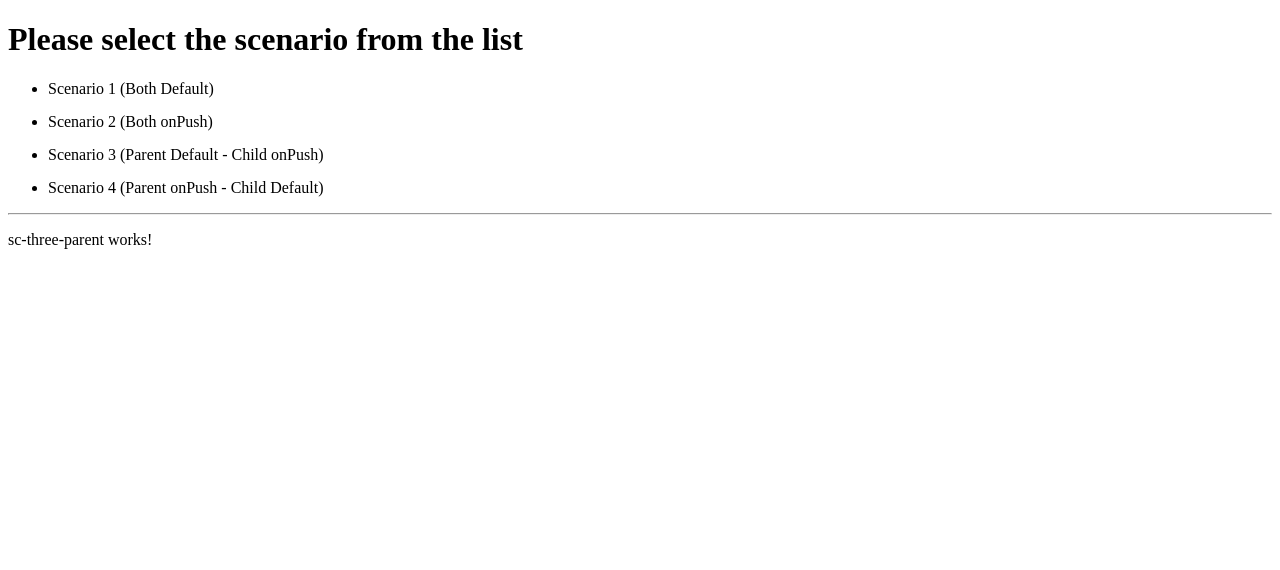
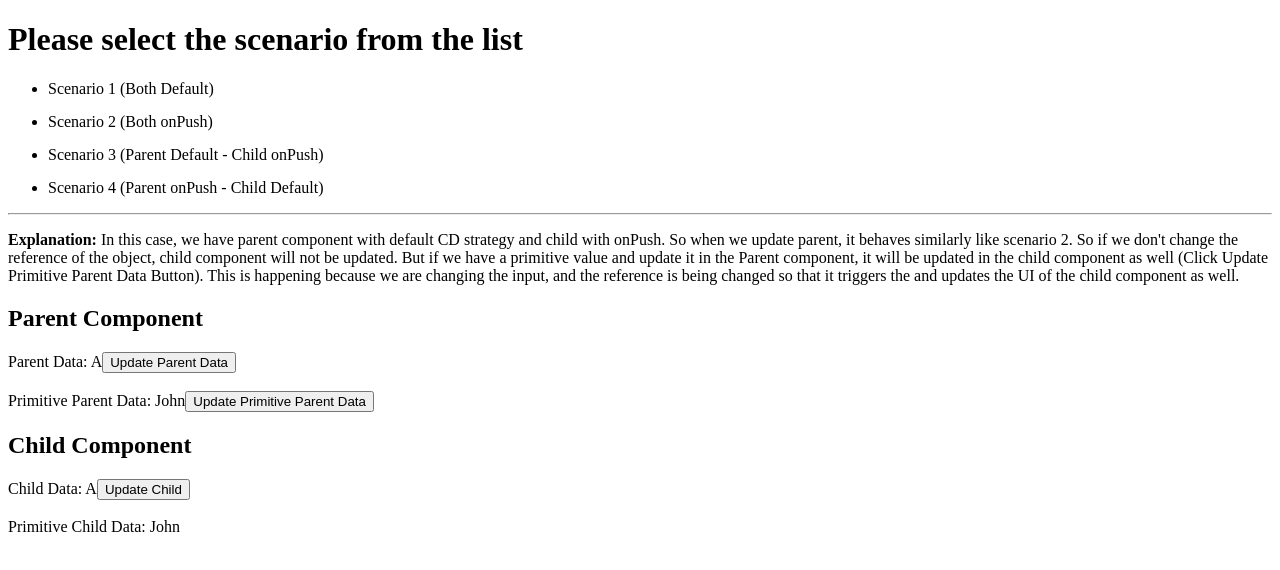
Before and after one commit to Andriameladze/interview-task, an Angular app: page /sc-3 in a window 1280 px wide. Shown: the top 570 px of the page. Built offline with nearby package versions, Linux system fonts and the light colour scheme.

Commit message:
add scenario 3

```diff
--- a/src/app/components/scenario-2/sc-two-parent/sc-two-parent.component.html
+++ b/src/app/components/scenario-2/sc-two-parent/sc-two-parent.component.html
@@ -10,7 +10,8 @@
   marks itself and parent component as dirty so the CD renders its views. If we
   want to update the child's view when parent is updating, we can do following:
   change the reference to the object by simply creating a new object, manually
-  trigger changes in the child component, in ngDoCheck cycle for example.
+  trigger changes in the child component, in ngDoCheck cycle for example, create
+  a shared service.
 </p>
 
 <h2>Parent Component</h2>
--- a/src/app/components/scenario-3/sc-three-child/sc-three-child.component.html
+++ b/src/app/components/scenario-3/sc-three-child/sc-three-child.component.html
@@ -1 +1,8 @@
-<p>sc-three-child works!</p>
+<h2>Child Component</h2>
+<span>Child Data: {{ childData.name }}</span>
+<button (click)="updateChild()">Update Child</button>
+
+<br />
+<br />
+
+<span>Primitive Child Data: {{ childDataPrimitive }}</span>
--- a/src/app/components/scenario-3/sc-three-child/sc-three-child.component.ts
+++ b/src/app/components/scenario-3/sc-three-child/sc-three-child.component.ts
@@ -1,4 +1,4 @@
-import { ChangeDetectionStrategy, Component } from '@angular/core';
+import { ChangeDetectionStrategy, Component, Input } from '@angular/core';
 
 @Component({
   selector: 'app-sc-three-child',
@@ -8,4 +8,11 @@ import { ChangeDetectionStrategy, Component } from '@angular/core';
   styleUrl: './sc-three-child.component.scss',
   changeDetection: ChangeDetectionStrategy.OnPush,
 })
-export class ScThreeChildComponent {}
+export class ScThreeChildComponent {
+  @Input() childData = { name: '' };
+  @Input() childDataPrimitive = '';
+
+  updateChild() {
+    this.childData.name = 'C';
+  }
+}
--- a/src/app/components/scenario-3/sc-three-parent/sc-three-parent.component.html
+++ b/src/app/components/scenario-3/sc-three-parent/sc-three-parent.component.html
@@ -1 +1,28 @@
-<p>sc-three-parent works!</p>
+<p>
+  <b>Explanation:</b> In this case, we have parent component with default CD
+  strategy and child with onPush. So when we update parent, it behaves similarly
+  like scenario 2. So if we don't change the reference of the object, child
+  component will not be updated. But if we have a primitive value and update it
+  in the Parent component, it will be updated in the child component as well
+  (Click Update Primitive Parent Data Button). This is happening because we are
+  changing the input, and the reference is being changed so that it triggers the
+  and updates the UI of the child component as well.
+</p>
+
+<h2>Parent Component</h2>
+
+<span>Parent Data: {{ parentData.name }}</span>
+
+<button (click)="changeData()">Update Parent Data</button>
+
+<br />
+<br />
+
+<span>Primitive Parent Data: {{ parentDataPrimitive }}</span>
+
+<button (click)="changePrimitiveData()">Update Primitive Parent Data</button>
+
+<app-sc-three-child
+  [childDataPrimitive]="parentDataPrimitive"
+  [childData]="parentData"
+></app-sc-three-child>
--- a/src/app/components/scenario-3/sc-three-parent/sc-three-parent.component.ts
+++ b/src/app/components/scenario-3/sc-three-parent/sc-three-parent.component.ts
@@ -1,12 +1,23 @@
-import { Component } from '@angular/core';
+import { ChangeDetectionStrategy, Component } from '@angular/core';
+import { ScThreeChildComponent } from '../sc-three-child/sc-three-child.component';
 
 @Component({
   selector: 'app-sc-three-parent',
   standalone: true,
-  imports: [],
+  imports: [ScThreeChildComponent],
   templateUrl: './sc-three-parent.component.html',
-  styleUrl: './sc-three-parent.component.scss'
+  styleUrl: './sc-three-parent.component.scss',
 })
 export class ScThreeParentComponent {
+  parentData = { name: 'A' };
 
+  parentDataPrimitive = 'John';
+
+  changeData() {
+    this.parentData.name = 'B';
+  }
+
+  changePrimitiveData() {
+    this.parentDataPrimitive = 'George';
+  }
 }
```
